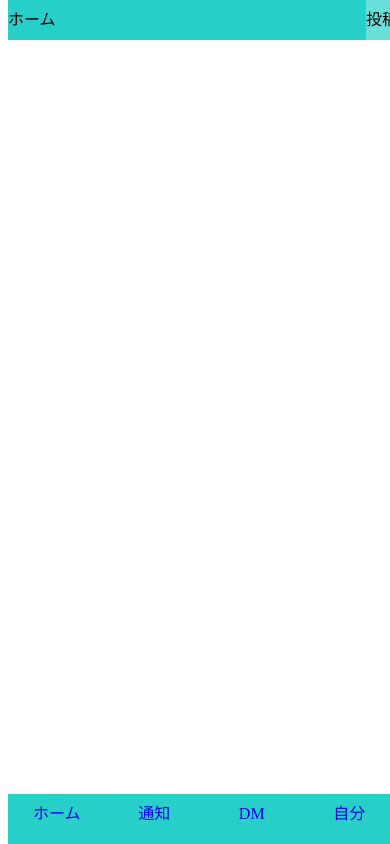
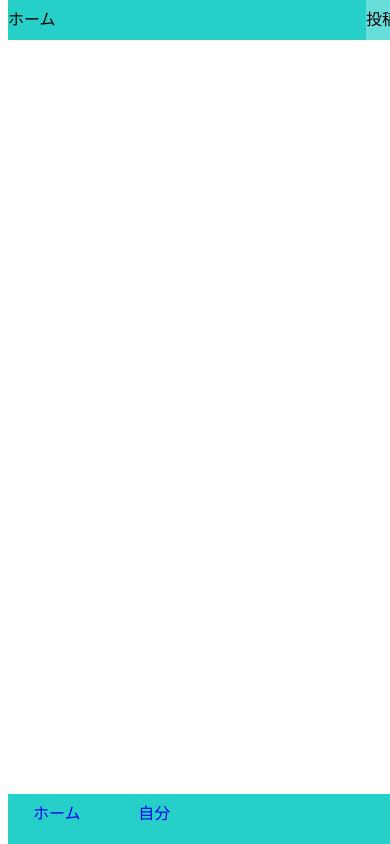
Before and after one commit to gakuteenis/jimann, a website: page www/home.html in a window 390 px wide. Drawn offline with Linux system fonts and the light colour scheme; some packages are replaced by stand-ins of ours.

Commit message:
delate notification-btn,dm-btn

```diff
--- a/www/home.html
+++ b/www/home.html
@@ -71,14 +71,6 @@
             <a href="home.html">ホーム</a>
 
           </div>
-          <div class="notification-btn btn">
-            <a href="notification.html">通知</a>
-
-          </div>
-          <div class="dm-btn btn">
-            <a href="dm.html">DM</a>
-
-          </div>
           <div class="profile-btn btn">
             <a href="profile.html">自分</a>
 
```
